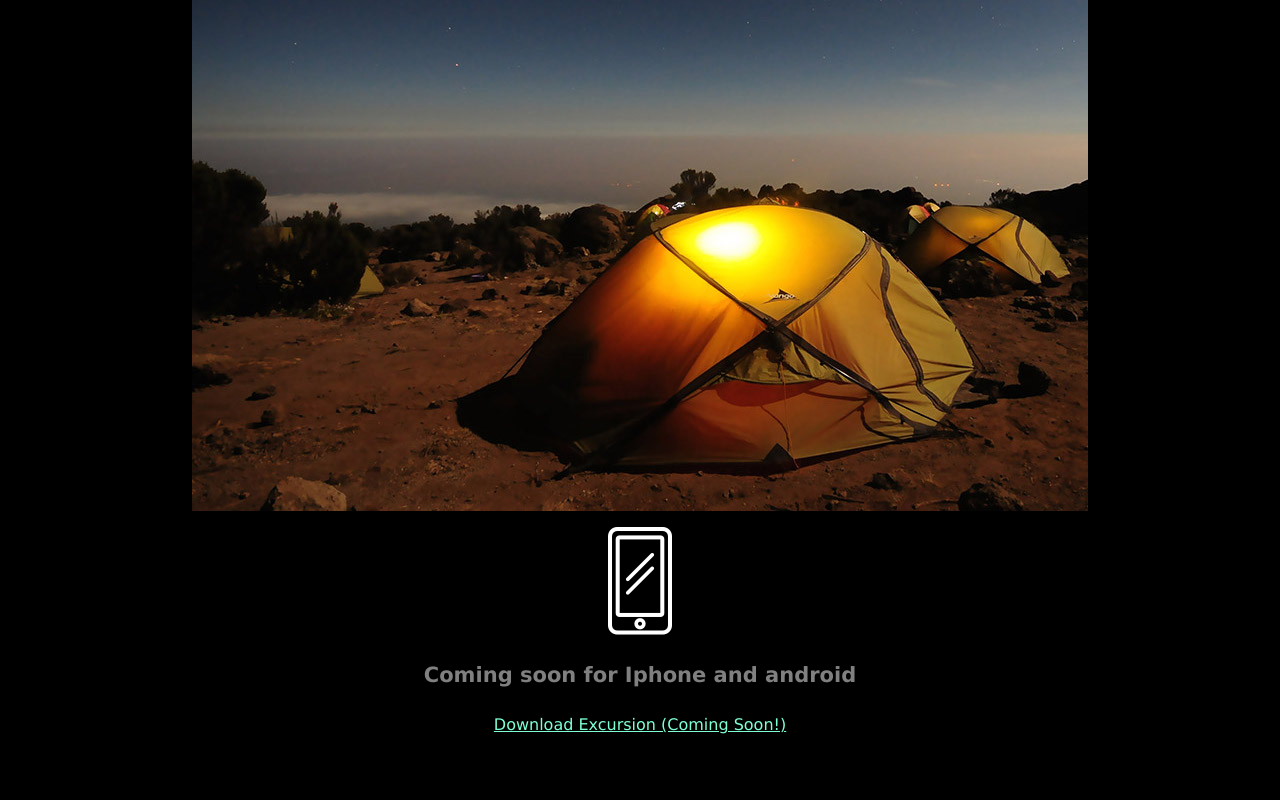
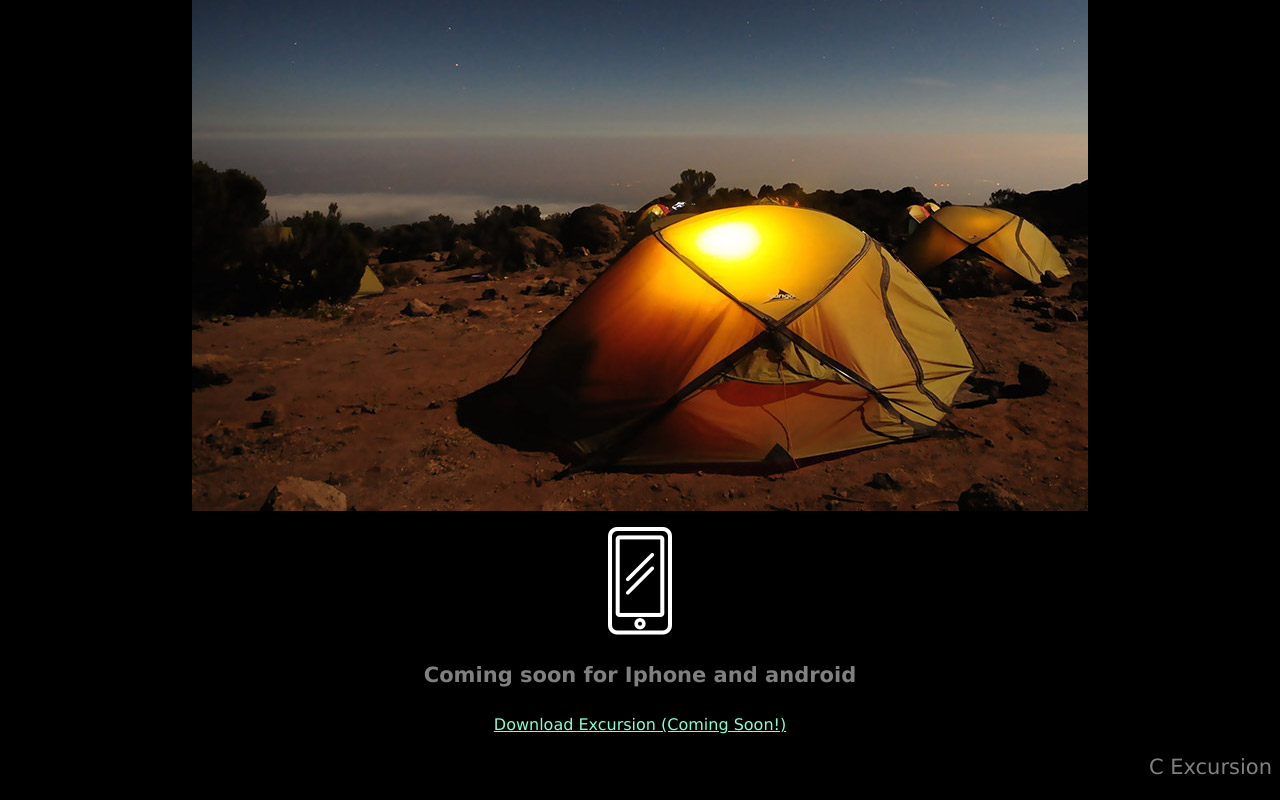
Before and after one commit to jraitt/excursion, a plain HTML site: page index.html in a window 1280 px wide. Shown: the part 471-1271 px from the top of the page. Drawn offline with Linux system fonts and the light colour scheme.

Commit message:
fixed footer

```diff
--- a/index.html
+++ b/index.html
@@ -19,6 +19,6 @@
 	<p><img src="resources/images/phone.png"></p>
 	<h4 class="header--sub-header">Coming soon for Iphone and android</h4>
 	<p><a class="link--cta" href="#">Download Excursion (Coming Soon!)</a></p>
-	<p class="footer--copyright">Excursion</p>
+	<p class="footer--copyright">C Excursion</p>
 </body>
 </html>
--- a/resources/css/style.css
+++ b/resources/css/style.css
@@ -33,7 +33,7 @@ body {
 
 /* FOOTER */
 
-.footer-copyright {
+.footer--copyright {
     font-size: 21px;
     color: gray;
     text-align: right;
```
